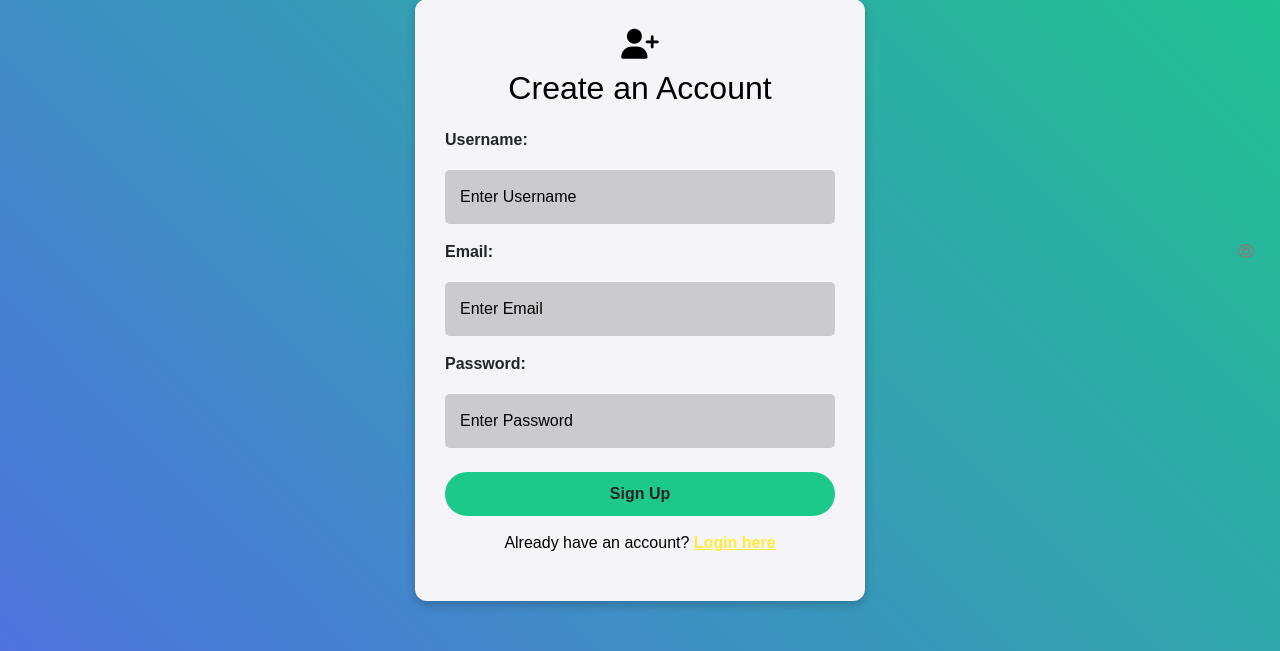
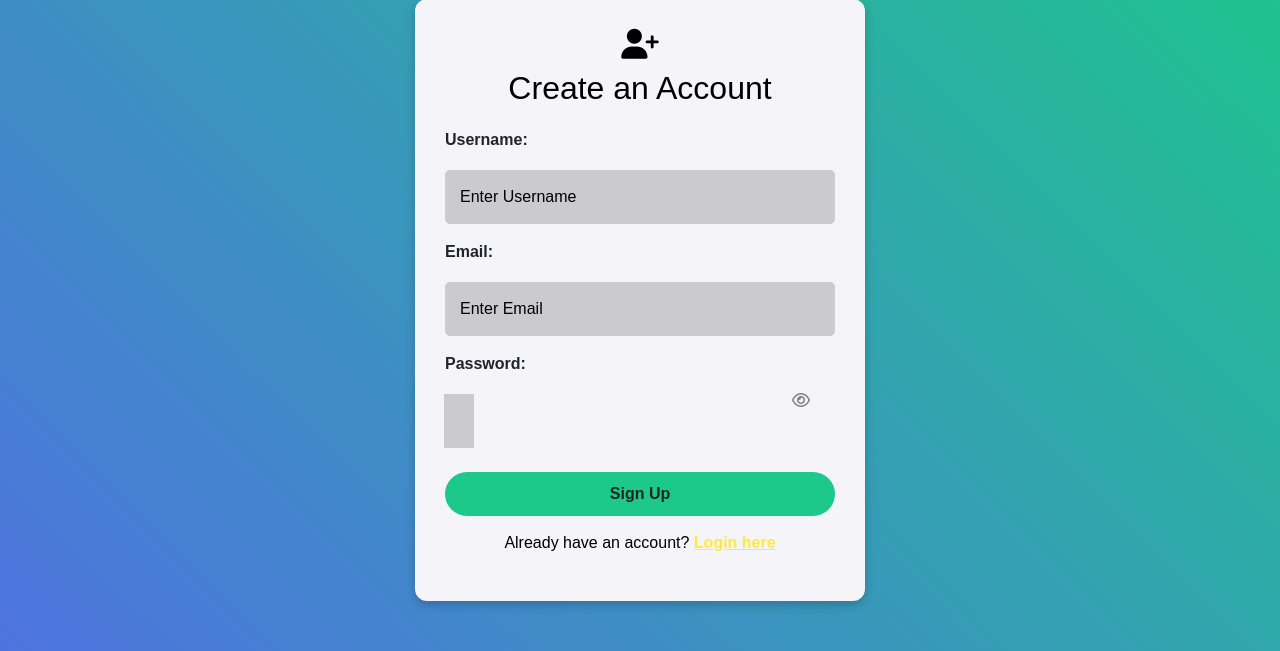
Before and after one commit to beyonce-ama/task-manager, a PHP site: page /pages/register.php in a window 1280 px wide. Shown: the part 149-800 px from the top of the page. Run offline with PHP 8.4, Linux system fonts and the light colour scheme; some libraries are stand-ins or nearby versions.

Commit message:
editted by Rachelle

```diff
--- a/pages/register.php
+++ b/pages/register.php
@@ -198,6 +198,10 @@
             color: black;
             margin-bottom: 10px;
         }
+        .input-group {
+            position: relative;
+            width: 100%;
+        }
         .toggle-password {
             position: absolute;
             right: 25px;
@@ -229,7 +233,7 @@
             <label for="email"  class="form-label fw-semibold">Email:</label>
             <input type="email" class="form-control" id="email" name="email" placeholder="Enter Email" required>
         </div>
-        <div class="mb-4 d-flex flex-column text-start">
+        <div class="input-group mb-4 d-flex flex-column text-start">
             <label for="password" class="form-label fw-semibold">Password:</label>
             <input type="password" class="form-control" id="password" name="password" placeholder="Enter Password" required>
             <i class="fa fa-eye toggle-password" id="togglePassword"></i>
```
